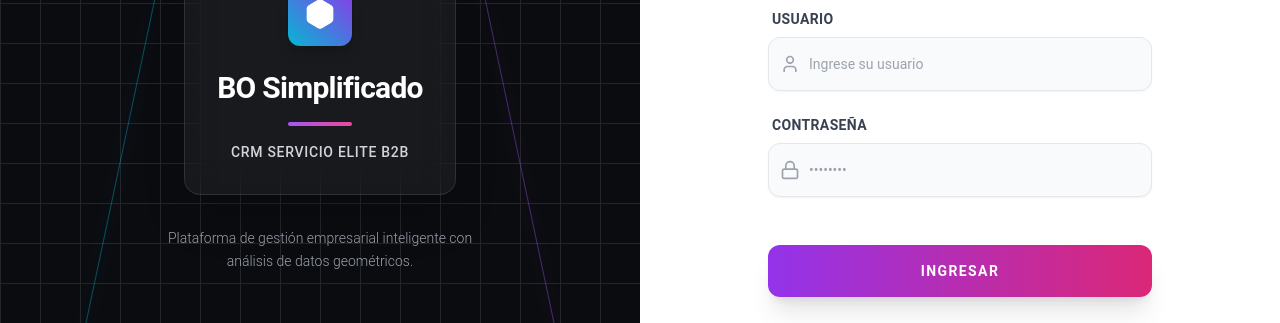
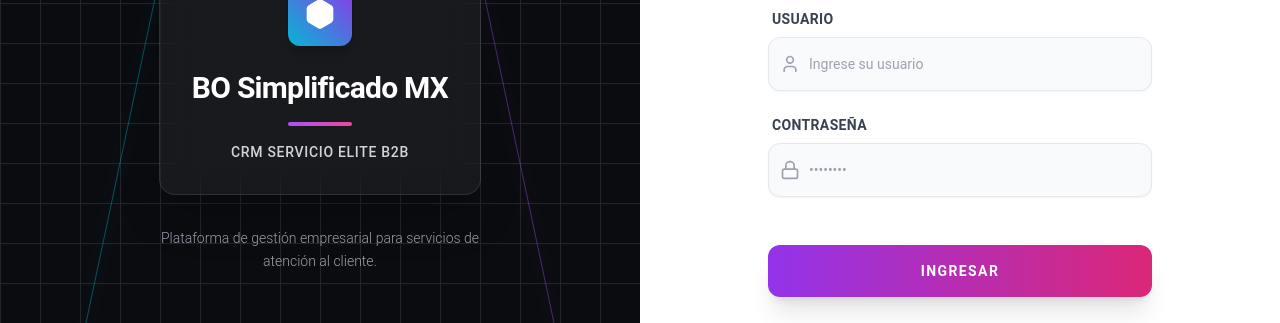
Before and after one commit to md534u/EliteService_EnterpriseCRM, a React app in the folder frontend/: page /login in a window 1280 px wide. Shown: the part 277-600 px from the top of the page. Built offline with nearby package versions, Linux system fonts and the light colour scheme; no server answers; the HTML template or start-up script is replaced by a standard one.

Commit message:
Update LoginPage.jsx

```diff
--- a/frontend/src/pages/LoginPage.jsx
+++ b/frontend/src/pages/LoginPage.jsx
@@ -70,12 +70,12 @@ const LoginPage = () => {
               <div className="w-16 h-16 mx-auto bg-gradient-to-tr from-cyan-500 to-purple-600 rounded-xl flex items-center justify-center mb-6 shadow-lg">
                 <Hexagon className="text-white" size={32} fill="currentColor" />
               </div>
-              <h1 className="text-3xl font-bold mb-2 tracking-tight text-white">BO Simplificado</h1>
+              <h1 className="text-3xl font-bold mb-2 tracking-tight text-white">BO Simplificado MX</h1>
               <div className="h-1 w-16 bg-gradient-to-r from-purple-500 to-pink-500 mx-auto rounded-full my-4"></div>
               <p className="text-gray-300 text-sm font-medium tracking-wider uppercase">CRM Servicio Elite B2B</p>
             </div>
             <p className="text-gray-400 text-sm max-w-xs leading-relaxed font-light">
-              Plataforma de gestión empresarial inteligente con análisis de datos geométricos.
+              Plataforma de gestión empresarial para servicios de atención al cliente.
             </p>
           </div>
 
```
